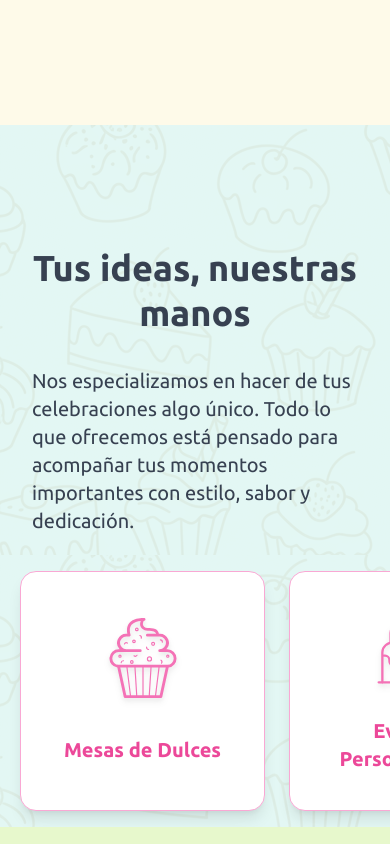
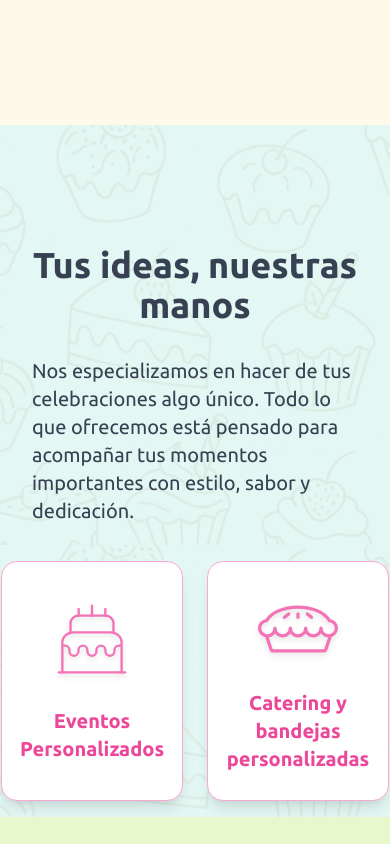
Before and after one commit to greatBrain/postres-perla, a plain HTML site: page index.html in a window 390 px wide. Shown: the part 1620-2464 px from the top of the page. Drawn offline with nearby package versions, Linux system fonts and the light colour scheme; a web font is replaced by a local one.

Commit message:
fix:text settings in breakpoints

```diff
--- a/index.html
+++ b/index.html
@@ -172,10 +172,13 @@
       </section>
       <section class="bg-[url('public/images/desserts-patterns.png')] bg-repeat
          bg-[#E0F7F4] w-full flex flex-col lg:flex-row items-stretch relative overflow-hidden min-h-[60vh]" id="services">
-         <div class="relative w-full lg:w-7/12 px-6 sm:px-10 py-5 sm:py-5 flex flex-col justify-start items-start z-10 min-h-[40vh] overflow-hidden shadow-md">
+         <div class="relative w-full lg:w-7/12 px-6 sm:px-10 py-5 sm:py-5 flex flex-col justify-start items-center sm:justify-start sm:items-center
+             md:justify-start md:items-center lg:justify-start lg:items-start xl:justify-start xl:items-start
+             z-10 min-h-[40vh] overflow-hidden shadow-md">
             <div class="w-full max-w-3xl text-left space-y-3 pt-25">
-               <div class="max-w-md sm:max-w-lg lg:max-w-lg xl:max-w-md 2xl:max-w-lg mx-auto px-2 sm:px-4">
-                  <h2 class="text-gray-700 text-4xl sm:text-5xl md:text-6xl leading-tight ubuntu-font-bold pb-8 text-center md:text-left">
+               <div class="max-w-md md:max-w-full sm:max-w-lg lg:max-w-lg xl:max-w-md 2xl:max-w-lg mx-auto px-2 sm:px-4">
+                  <h2 class="text-gray-700 text-4xl text-center text-wrap sm:text-center sm:text-5xl lg:text-left lg:text-wrap xl:text-left
+                      md:text-center md:text-nowrap md:text-6xl ubuntu-font-bold pb-8">
                   Tus ideas, nuestras manos
                   <h2>
                   <p class="text-gray-700 text-xl sm:text-xl md:text-2xl ubuntu-font-regular">
@@ -189,7 +192,7 @@
          <div class="bg-[url('public/images/desserts-patterns.png')] bg-repeat w-full lg:w-10/12 bg-[#E0F7F4] px-5 py-4 gap-6 min-h-[30vh] relative z-10"
             id="services-cards-father-container">
             <div class="group relative bg-white rounded-2xl
-               w-[70%] sm:w-[70%] md:w-44 lg:w-56 xl:w-56 2xl:w-60
+               w-[52%] sm:w-[70%] md:w-55 lg:w-56 xl:w-56 2xl:w-60
                min-h-[240px] sm:min-h-[280px]
                flex flex-col justify-evenly items-center p-6 text-center
                border border-pink-300
@@ -209,7 +212,7 @@
                </p>
             </div>
             <div class="group relative bg-white rounded-2xl
-               w-[70%] sm:w-[70%] md:w-44 lg:w-56 xl:w-56 2xl:w-60
+               w-[52%] sm:w-[70%] md:w-55 lg:w-56 xl:w-56 2xl:w-60
                min-h-[240px] sm:min-h-[280px]
                flex flex-col justify-evenly items-center p-6 text-center
                border border-pink-300
@@ -229,7 +232,7 @@
                </p>
             </div>
             <div class="group relative bg-white rounded-2xl
-               w-[70%] sm:w-[70%] md:w-44 lg:w-56 xl:w-56 2xl:w-60
+               w-[52%] sm:w-[70%] md:w-55 lg:w-56 xl:w-56 2xl:w-60
                min-h-[240px] sm:min-h-[280px]
                flex flex-col justify-evenly items-center p-6 text-center
                border border-pink-300
@@ -249,7 +252,7 @@
                </p>
             </div>
             <div class="group relative bg-white rounded-2xl
-               w-[70%] sm:w-[70%] md:w-44 lg:w-56 xl:w-56 2xl:w-60
+               w-[52%] sm:w-[70%] md:w-55 lg:w-56 xl:w-56 2xl:w-60
                min-h-[240px] sm:min-h-[280px]
                flex flex-col justify-evenly items-center p-6 text-center
                border border-pink-300
--- a/src/assets/styles.css
+++ b/src/assets/styles.css
@@ -236,6 +236,12 @@ nav a {
 	border: 2px solid #fce7f3;
 }
 @media (max-width: 992px) {
+   #services-cards-father-container {
+    	display: flex;
+    	flex-wrap: nowrap;
+    	justify-content: center;
+    	align-items: center;
+  }
   #services-cards-father-container::-webkit-scrollbar {
     display: none;
   }
```
